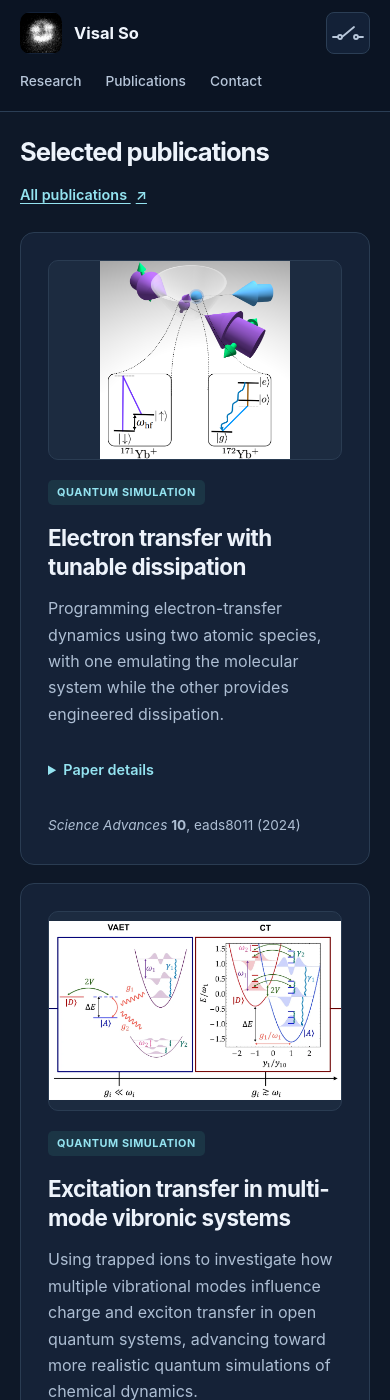
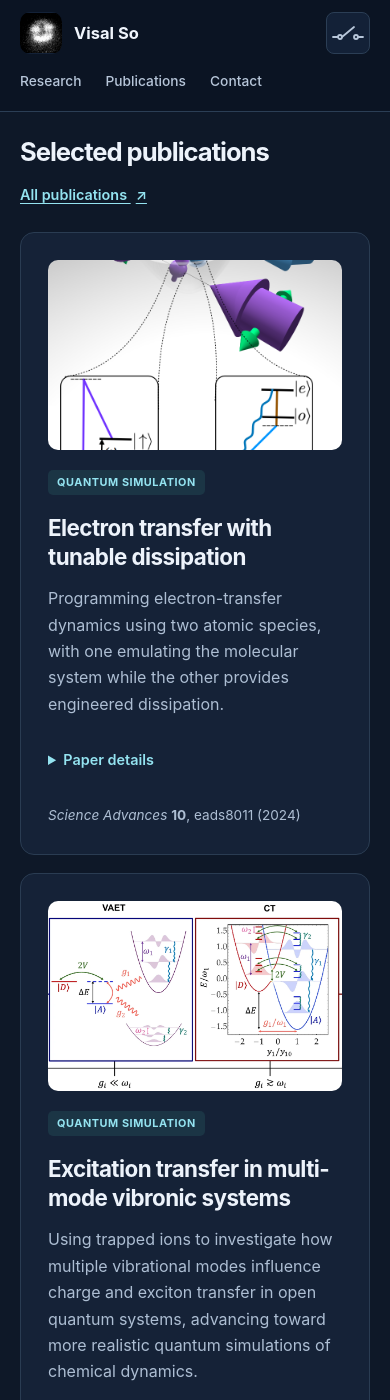
Before and after one commit to visalso/visalso.github.io, a Jekyll site: the page built from index.html, in a window 390 px wide and 1400 px high, scrolled down 2851 px. Built offline with Jekyll 4.4.1, drawn with Linux system fonts in a browser that asks for light colours.

Commit message:
Update site.css

```diff
--- a/assets/css/site.css
+++ b/assets/css/site.css
@@ -473,25 +473,24 @@ details[open] > summary { margin-bottom: 12px; }
   .hero__lead { font-size: 1.5rem; }
   .research-grid { gap: 16px; }
   .research-card { padding: 22px; }
-  .research-card__thumbnail {
-    display: flex;
-    align-items: center;
-    justify-content: center;
+  .research-card > .research-card__thumbnail {
+    display: block;
     width: 100%;
-    height: 200px;
+    height: 190px;
+    aspect-ratio: auto;
     margin-bottom: 20px;
-    border: 1px solid var(--line);
     border-radius: 10px;
     overflow: hidden;
     background: var(--surface-soft);
   }
 
-  .research-card__thumbnail img {
+  .research-card > .research-card__thumbnail > img {
     display: block;
+    width: 100%;
     height: 100%;
-    width: auto;
-    max-width: 100%;
-    object-fit: contain;
+    max-width: none;
+    object-fit: cover;
+    object-position: center;
   }
   .contact-section { align-items: flex-start; flex-direction: column; gap: 25px; }
 }
```
